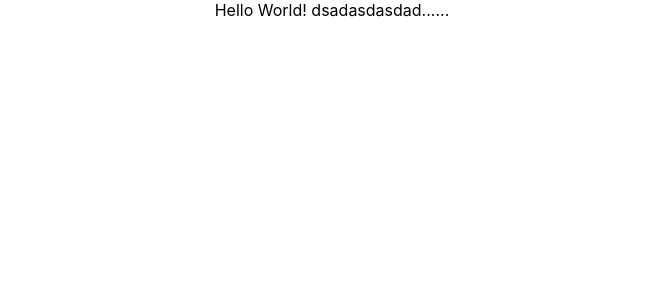
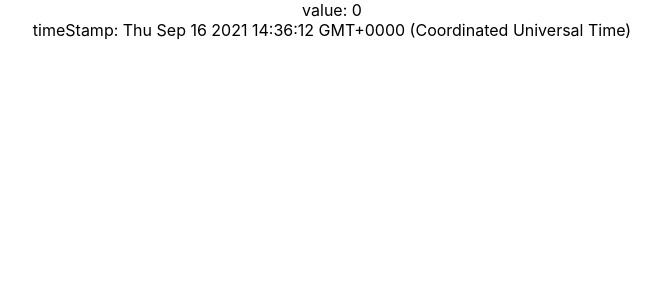
Before and after one commit to ShattsIllia/chart, a React (Create React App) app in the folder chart/: page / in a window 1280 px wide. Shown: the top 300 px of the page, without its empty margins (308-969 px from the left). Built offline with nearby package versions, Linux system fonts and the light colour scheme; no server answers.

Commit message:
Alvel first changes

```diff
--- a/chart/package.json
+++ b/chart/package.json
@@ -9,6 +9,9 @@
     "react": "^17.0.2",
     "react-dom": "^17.0.2",
     "react-scripts": "4.0.3",
+    "recharts": "^2.1.2",
+    "socket.io": "^4.2.0",
+    "socket.io-client": "^4.2.0",
     "web-vitals": "^1.1.2"
   },
   "scripts": {
--- a/chart/src/App.js
+++ b/chart/src/App.js
@@ -1,18 +1,33 @@
 import './App.css';
-import {io} from "socket.io-client";
+// import io from "socket.io-client";
+import { useState } from 'react';
+import { socket } from './socket';
 
 function App() {
-    const socket = io("ws://localhost:3003", {
-        transports: ["websocket", "polling"] // use WebSocket first, if available
-    });
-    socket.on("data", (...data) => {
-        // revert to classic upgrade
-        console.log(data)
-    });
+
+  const [data, setData] = useState({
+    value: 0,
+    timestamp: 1631878046524
+  })
+
+
+
+
+
+
+  socket.on("data", (...data) => {
+      // revert to classic upgrade
+      setData(data[0]);
+  });
+
+ console.log();
+
   return (
     <div className="App">
-            Hello World!
-      dsadasdasdad......
+        <div>{`value: ${data.value}`}</div>
+
+        {`timeStamp: ${Date(data.timestamp)}`}
+
     </div>
   );
 }
--- /dev/null
+++ b/chart/src/socket.js
@@ -0,0 +1,5 @@
+import io from "socket.io-client";
+
+export   const socket = io("ws://localhost:3001", {
+    transports: ["websocket", "polling"] // use WebSocket first, if available
+});
```
Also changed, not shown: 1 other file (tests, documents, lock files or other folders).
